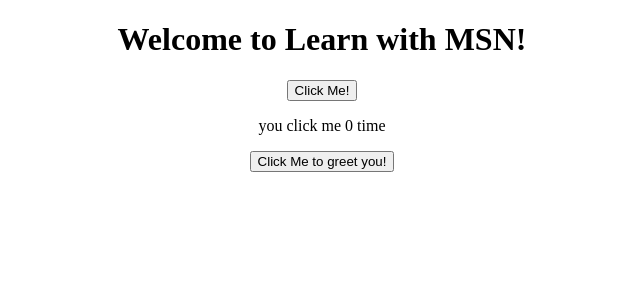
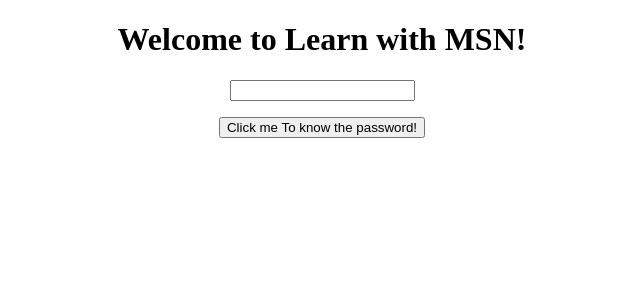
Before and after one commit to MuhammadSohailNazar/angular-basic, an Angular app in the folder angular-basic/: page / in a window 1280 px wide. Shown: the top 300 px of the page, without its empty margins (318-958 px from the left). Built offline with nearby package versions, Linux system fonts and the light colour scheme.

Commit message:
5. template reference variable

```diff
--- a/angular-basic/src/app/app.component.html
+++ b/angular-basic/src/app/app.component.html
@@ -8,7 +8,8 @@
   <!-- <app-property-binding></app-property-binding> -->
   <!-- <app-class-binding></app-class-binding> -->
   <!-- <app-style-binding></app-style-binding> -->
-  <app-event-binding></app-event-binding>
+  <!-- <app-event-binding></app-event-binding> -->
+  <app-template-reference></app-template-reference>
 
 </div>
 
--- a/angular-basic/src/app/app.module.ts
+++ b/angular-basic/src/app/app.module.ts
@@ -9,6 +9,7 @@
 import { ClassBindingComponent } from './class-binding/class-binding.component';
 import { StyleBindingComponent } from './style-binding/style-binding.component';
 import { EventBindingComponent } from './event-binding/event-binding.component';
+import { TemplateReferenceComponent } from './template-reference/template-reference.component';
 
 @NgModule({
   declarations: [
@@ -18,7 +19,8 @@
     PropertyBindingComponent,
     ClassBindingComponent,
     StyleBindingComponent,
-    EventBindingComponent
+    EventBindingComponent,
+    TemplateReferenceComponent
   ],
   imports: [
     BrowserModule,
--- /dev/null
+++ b/angular-basic/src/app/template-reference/template-reference.component.html
@@ -0,0 +1,3 @@
+<input type="password" #p>
+<p>{{password}}</p>
+<button (click)="password = p.value">Click me To know the password!</button>
--- /dev/null
+++ b/angular-basic/src/app/template-reference/template-reference.component.ts
@@ -0,0 +1,15 @@
+import { Component, OnInit } from '@angular/core';
+
+@Component({
+  selector: 'app-template-reference',
+  templateUrl: './template-reference.component.html',
+  styleUrls: ['./template-reference.component.css']
+})
+export class TemplateReferenceComponent implements OnInit {
+  public password = "";
+  constructor() { }
+
+  ngOnInit() {
+  }
+
+}
```
Also changed, not shown: angular-basic/src/app/template-reference/template-reference.component.css (added).
